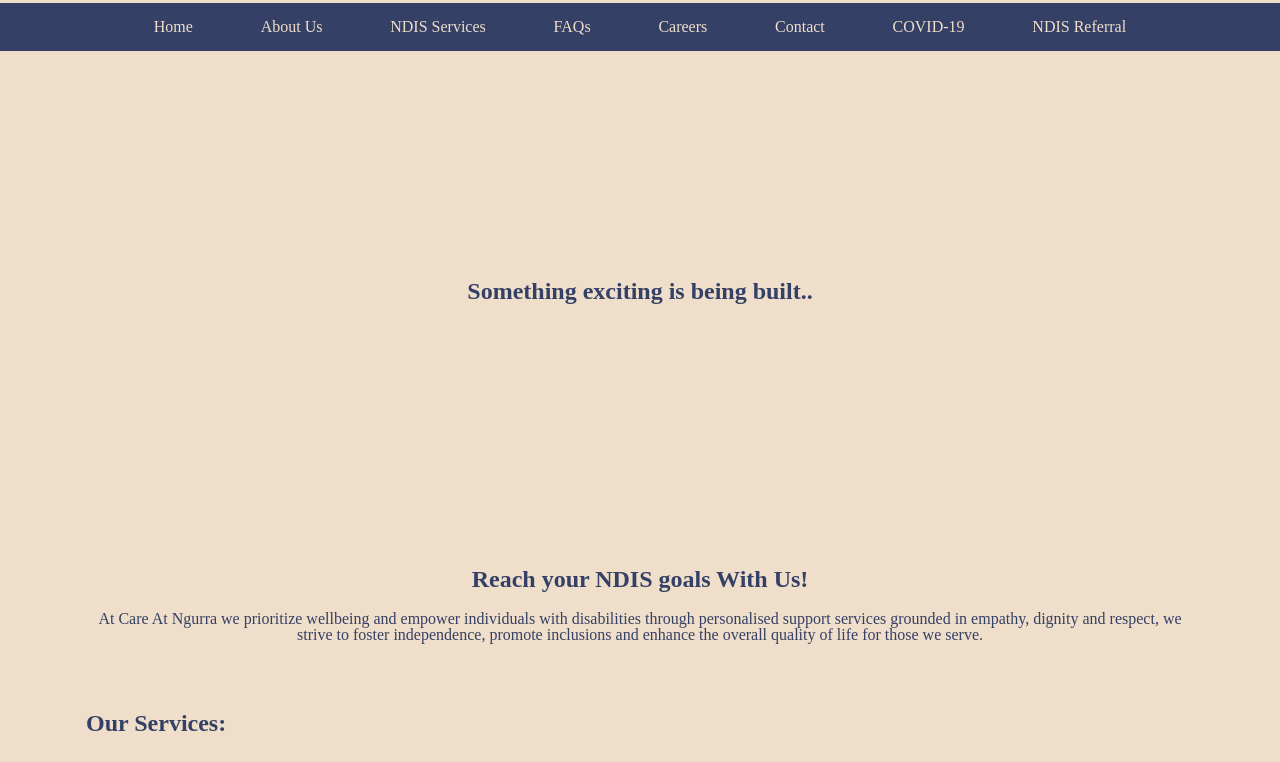
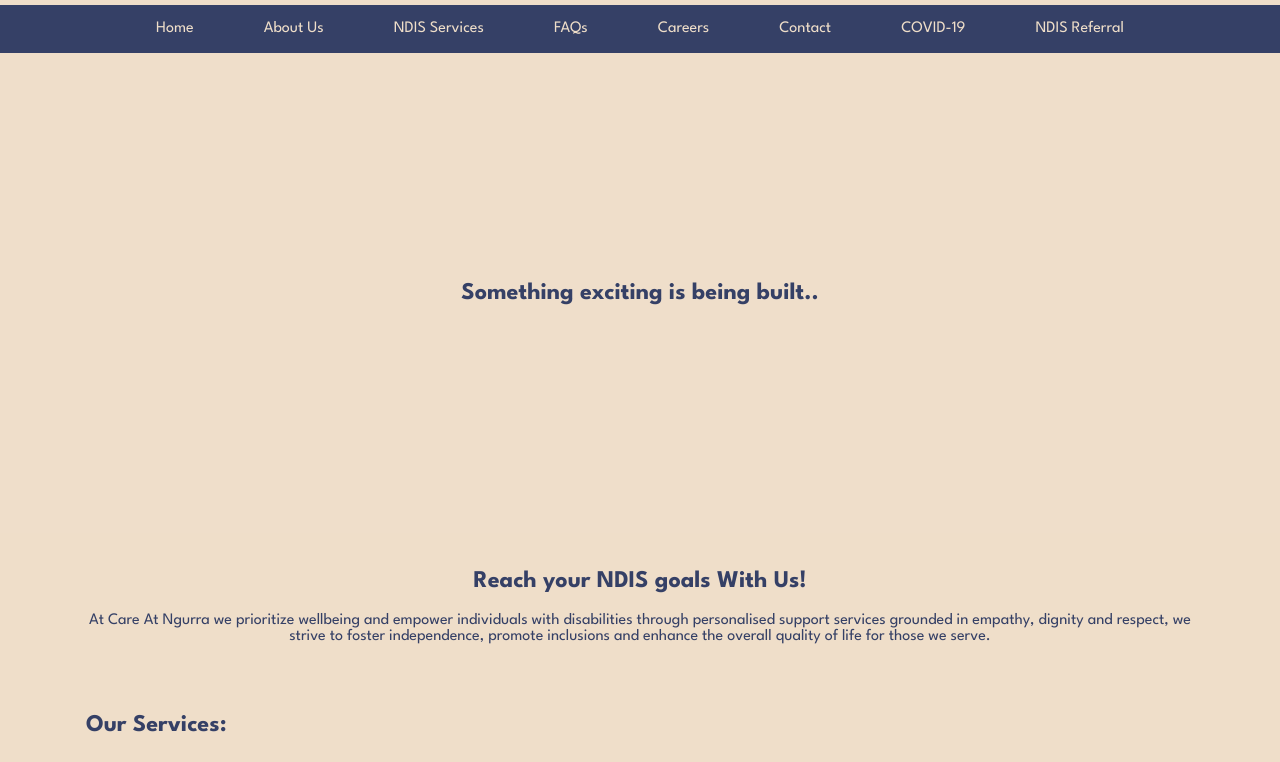
Before and after one commit to MadanAmpera/Care-At-Ngurra, a plain HTML site: page index.html in a window 1280 px wide. Shown: the part 208-970 px from the top of the page. Drawn offline with Linux system fonts and the light colour scheme.

Commit message:
applying fonts

```diff
--- a/css/styles.css
+++ b/css/styles.css
@@ -11,6 +11,9 @@
 body{
     background-color: rgb(239, 222, 201);
     color: rgb(53, 64, 102);
+    font-family: "League Spartan", sans-serif;
+    font-optical-sizing: auto;
+    font-style: normal;
 }
 
 /*LAYOUT*/
--- a/index.html
+++ b/index.html
@@ -7,8 +7,14 @@
         <link rel="stylesheet" href="css/reset.css">
         <link rel="stylesheet" href="css/styles.css">
         <link rel="icon" type="image/x-icon" href="/images/FAVICON.svg">
+        <link rel="preconnect" href="https://fonts.googleapis.com">
+        <link rel="preconnect" href="https://fonts.gstatic.com" crossorigin>
+        <link href="https://fonts.googleapis.com/css2?family=Josefin+Sans:ital,wght@0,100..700;1,100..700&family=League+Spartan:wght@100..900&display=swap" rel="stylesheet">
         <base href="https://madanampera.github.io/Care-At-Ngurra/">
     </head>
+    <style>
+        @import url('https://fonts.googleapis.com/css2?family=Josefin+Sans:ital,wght@0,100..700;1,100..700&family=League+Spartan:wght@100..900&display=swap');
+    </style>
     <body>
         <header>
             <section class="logo max-width-container">
```
